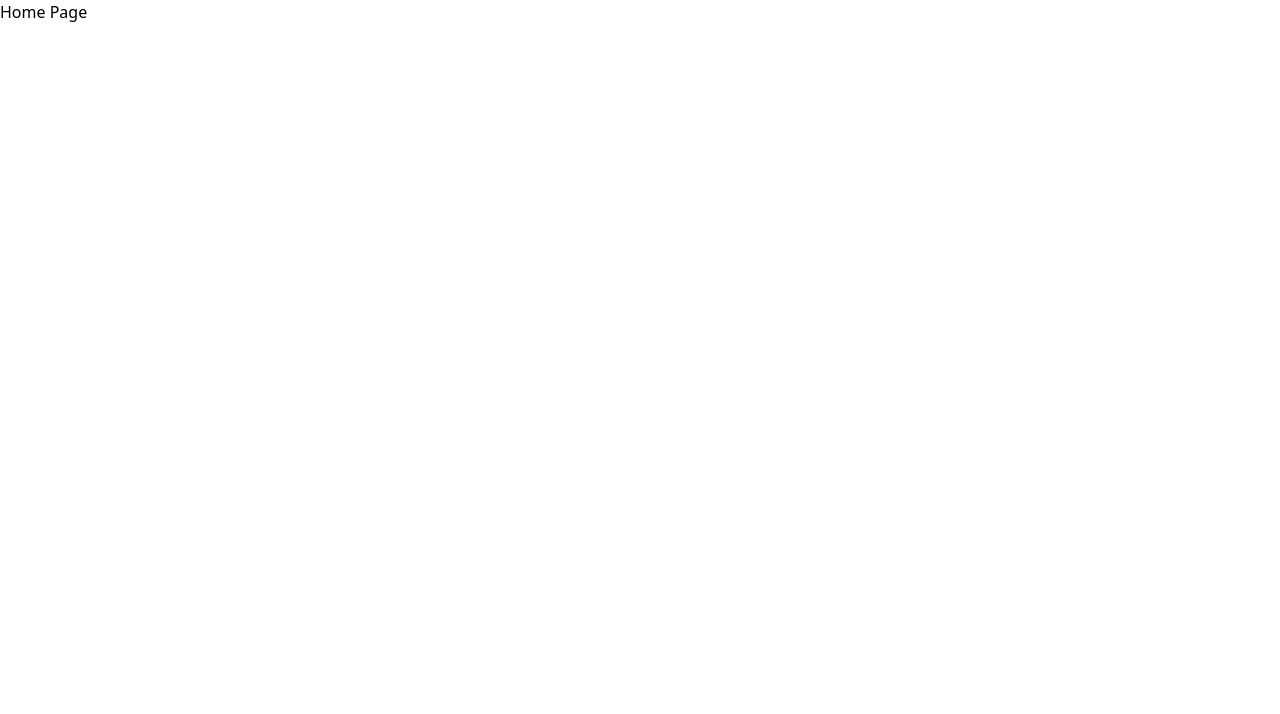
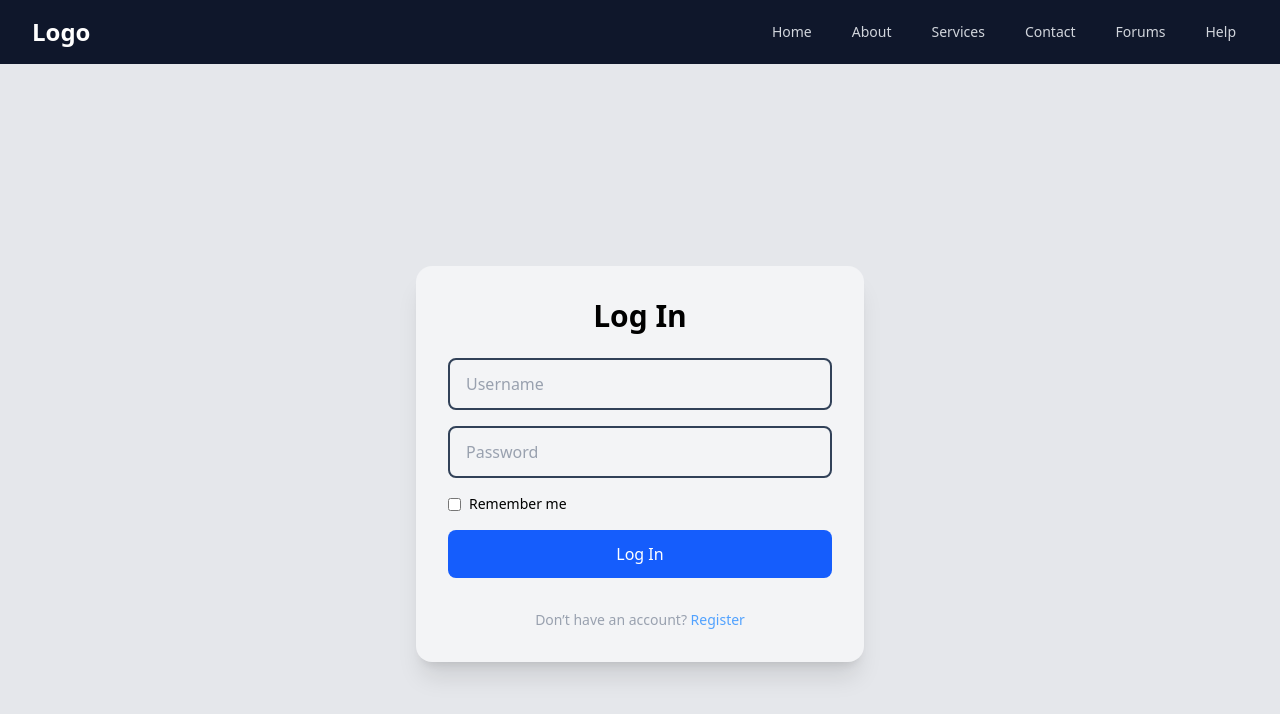
Before and after one commit to jakedevaney/BPA-Mental-Website, a React (Vite) app: page /login in a window 1280 px wide. Shown: the top 714 px of the page. Built offline with nearby package versions, Linux system fonts and the light colour scheme.

Commit message:
page navigation and start of login

```diff
--- a/package.json
+++ b/package.json
@@ -14,6 +14,7 @@
     "firebase": "^12.3.0",
     "react": "^19.1.1",
     "react-dom": "^19.1.1",
+    "react-icons": "^5.5.0",
     "react-router-dom": "^7.9.3",
     "tailwindcss": "^4.1.13",
     "three": "^0.180.0"
--- a/src/App.jsx
+++ b/src/App.jsx
@@ -1,13 +1,27 @@
-import { BrowserRouter } from "react-router-dom";
+import { Routes, Route } from "react-router-dom";
+import Navbar from "./components/Navbar";
 import Home from "./pages/Home";
+import About from "./pages/About";
+import Contact from "./pages/Contact";
+import Forums from "./pages/Forums";
+import Help from "./pages/Help";
+import Login from "./pages/Login";
 
 function App() {
   return (
-    <BrowserRouter>
+    <>
+      <Navbar />
+      <Routes>
+        <Route path="/home" element={<Home />} />
+        <Route path="/about" element={<About />} />
+        <Route path="/contact" element={<Contact />} />
+        <Route path="/forums" element={<Forums />} />
+        <Route path="/help" element={<Help />} />
+        <Route path="/login" element={<Login />} />
+      </Routes>
       <div className="App">
-        <Home/>
       </div>
-    </BrowserRouter>
+    </>
   );
 }
 
--- /dev/null
+++ b/src/components/LoginForm/LoginForm.jsx
@@ -0,0 +1,62 @@
+import React from "react";
+
+const LoginForm = () => {
+  return (
+    <div className="min-h-screen flex items-center justify-center bg-gray-200 px-4">
+      <div className="w-full max-w-md bg-gray-100 rounded-2xl shadow-xl p-8">
+        <h1 className="text-3xl font-semibold text-center text-black mb-6">
+          Log In
+        </h1>
+
+        <form className="space-y-4">
+          {/* Username */}
+          <div>
+            <input
+              type="text"
+              placeholder="Username"
+              required
+              className="w-full px-4 py-3 rounded-lg bg-gray-100 text-black placeholder-gray-400 focus:outline-none focus:ring-2 focus:ring-blue-500 border-2 border-slate-700"
+            />
+          </div>
+
+          {/* Password */}
+          <div>
+            <input
+              type="password"
+              placeholder="Password"
+              required
+              className="w-full px-4 py-3 rounded-lg bg-gray-100 text-black placeholder-gray-400 focus:outline-none focus:ring-2 focus:ring-blue-500 border-2 border-slate-700"
+            />
+          </div>
+
+          {/* Remember Me */}
+          <div className="flex items-center text-sm text-black">
+            <input
+              type="checkbox"
+              className="mr-2 rounded border-gray-500 text-blue-500 focus:ring-blue-500"
+            />
+            Remember me
+          </div>
+
+          {/* Submit Button */}
+          <button
+            type="submit"
+            className="w-full py-3 rounded-lg bg-blue-600 hover:bg-blue-700 transition-colors text-white font-medium"
+          >
+            Log In
+          </button>
+
+          {/* Register Link */}
+          <p className="text-center text-sm text-gray-400 mt-4">
+            Don’t have an account?{" "}
+            <a href="#" className="text-blue-400 hover:underline">
+              Register
+            </a>
+          </p>
+        </form>
+      </div>
+    </div>
+  );
+};
+
+export default LoginForm;
--- /dev/null
+++ b/src/components/Navbar.jsx
@@ -0,0 +1,100 @@
+import React, { useState } from 'react';
+import { NavLink } from 'react-router-dom';
+
+const Navbar = () => {
+  const [isOpen, setIsOpen] = useState(false);
+
+// Navigation items
+  const navItems = [
+    { id: 'home', label: 'Home', href: 'home' },
+    { id: 'about', label: 'About', href: 'about' },
+    { id: 'services', label: 'Services', href: 'services' },
+    { id: 'contact', label: 'Contact', href: 'contact' },
+    { id: 'forums', label: 'Forums', href: 'forums' },
+    { id: 'help', label: 'Help', href: 'help' },
+  ];
+
+  const handleNavClick = (id) => {
+    setActiveTab(id);
+    setIsOpen(false);
+  };
+
+  return (
+    <nav className="bg-slate-900 shadow-lg">
+      <div className="max-w-7xl mx-auto px-4 sm:px-6 lg:px-8">
+        <div className="flex justify-between items-center h-16">
+          {/* Logo */}
+          <div className="flex-shrink-0">
+            <h1 className="text-2xl font-bold text-white">Logo</h1>
+          </div>
+
+          {/* Desktop Navigation */}
+          <div className="hidden md:block">
+            <div className="ml-10 flex items-center space-x-4">
+              {navItems.map((item) => (
+                <NavLink
+                    key={item.id}
+                    to={`/${item.href}`}
+                    className={({ isActive }) =>
+                    `px-3 py-2 rounded-md text-sm font-medium transition-colors duration-200 ${
+                        isActive
+                            ? "bg-slate-700 text-white"
+                            : "text-gray-300 hover:bg-slate-800 hover:text-white"
+                        }`
+                    }
+                    onClick={() => setIsOpen(false)}
+                >
+                    {item.label}
+                </NavLink>
+                ))}
+            </div>
+          </div>
+
+          {/* Mobile menu button */}
+          <div className="md:hidden">
+            <button
+              onClick={() => setIsOpen(!isOpen)}
+              className="inline-flex items-center justify-center p-2 rounded-md text-gray-400 hover:text-white hover:bg-slate-800 focus:outline-none focus:ring-2 focus:ring-inset focus:ring-white"
+            >
+              {isOpen ? (
+                <svg className="h-6 w-6" fill="none" viewBox="0 0 24 24" stroke="currentColor">
+                  <path strokeLinecap="round" strokeLinejoin="round" strokeWidth={2} d="M6 18L18 6M6 6l12 12" />
+                </svg>
+              ) : (
+                <svg className="h-6 w-6" fill="none" viewBox="0 0 24 24" stroke="currentColor">
+                  <path strokeLinecap="round" strokeLinejoin="round" strokeWidth={2} d="M4 6h16M4 12h16M4 18h16" />
+                </svg>
+              )}
+            </button>
+          </div>
+        </div>
+      </div>
+
+      {/* Mobile Navigation */}
+      {isOpen && (
+        <div className="md:hidden">
+            <div className="px-2 pt-2 pb-3 space-y-1 sm:px-3">
+            {navItems.map((item) => (
+                <NavLink
+                key={item.id}
+                to={`/${item.href}`}
+                onClick={() => setIsOpen(false)}
+                className={({ isActive }) =>
+                    `block px-3 py-2 rounded-md text-base font-medium transition-colors duration-200 ${
+                    isActive
+                        ? "bg-slate-700 text-white"
+                        : "text-gray-300 hover:bg-slate-800 hover:text-white"
+                    }`
+                }
+                >
+                {item.label}
+                </NavLink>
+            ))}
+            </div>
+        </div>
+        )}
+    </nav>
+  );
+};
+
+export default Navbar;
--- a/src/main.jsx
+++ b/src/main.jsx
@@ -1,9 +1,10 @@
 import React from 'react'
 import ReactDOM from 'react-dom/client'
+import { BrowserRouter } from "react-router-dom";
 import App from './App.jsx'
 
 ReactDOM.createRoot(document.getElementById('root')).render(
-  <React.StrictMode>
+  <BrowserRouter>
     <App />
-  </React.StrictMode>,
+  </BrowserRouter>,
 )
--- /dev/null
+++ b/src/pages/About.jsx
@@ -0,0 +1,9 @@
+import React from 'react'
+
+const About = () => {
+  return (
+    <div>About</div>
+  )
+}
+
+export default About
--- /dev/null
+++ b/src/pages/Contact.jsx
@@ -0,0 +1,9 @@
+import React from 'react'
+
+const Contact = () => {
+  return (
+    <div>Contact</div>
+  )
+}
+
+export default Contact
--- /dev/null
+++ b/src/pages/Forums.jsx
@@ -0,0 +1,9 @@
+import React from 'react'
+
+const Forums = () => {
+  return (
+    <div>Forums</div>
+  )
+}
+
+export default Forums
--- /dev/null
+++ b/src/pages/Help.jsx
@@ -0,0 +1,9 @@
+import React from 'react'
+
+const Help = () => {
+  return (
+    <div>Help</div>
+  )
+}
+
+export default Help
--- a/src/pages/Home.jsx
+++ b/src/pages/Home.jsx
@@ -1,11 +1,11 @@
 import React from 'react'
-
 
 export const Home = () => {
   return (
     <>
-    Home Page
+      Home Page
     </>
+
   )
 }
 
--- /dev/null
+++ b/src/pages/Login.jsx
@@ -0,0 +1,12 @@
+import React from 'react'
+import LoginForm from '../components/LoginForm/LoginForm'
+
+const Login = () => {
+  return (
+    <>
+        <LoginForm />
+    </>
+  )
+}
+
+export default Login
```
Also changed, not shown: 1 other file (tests, documents, lock files or other folders).
